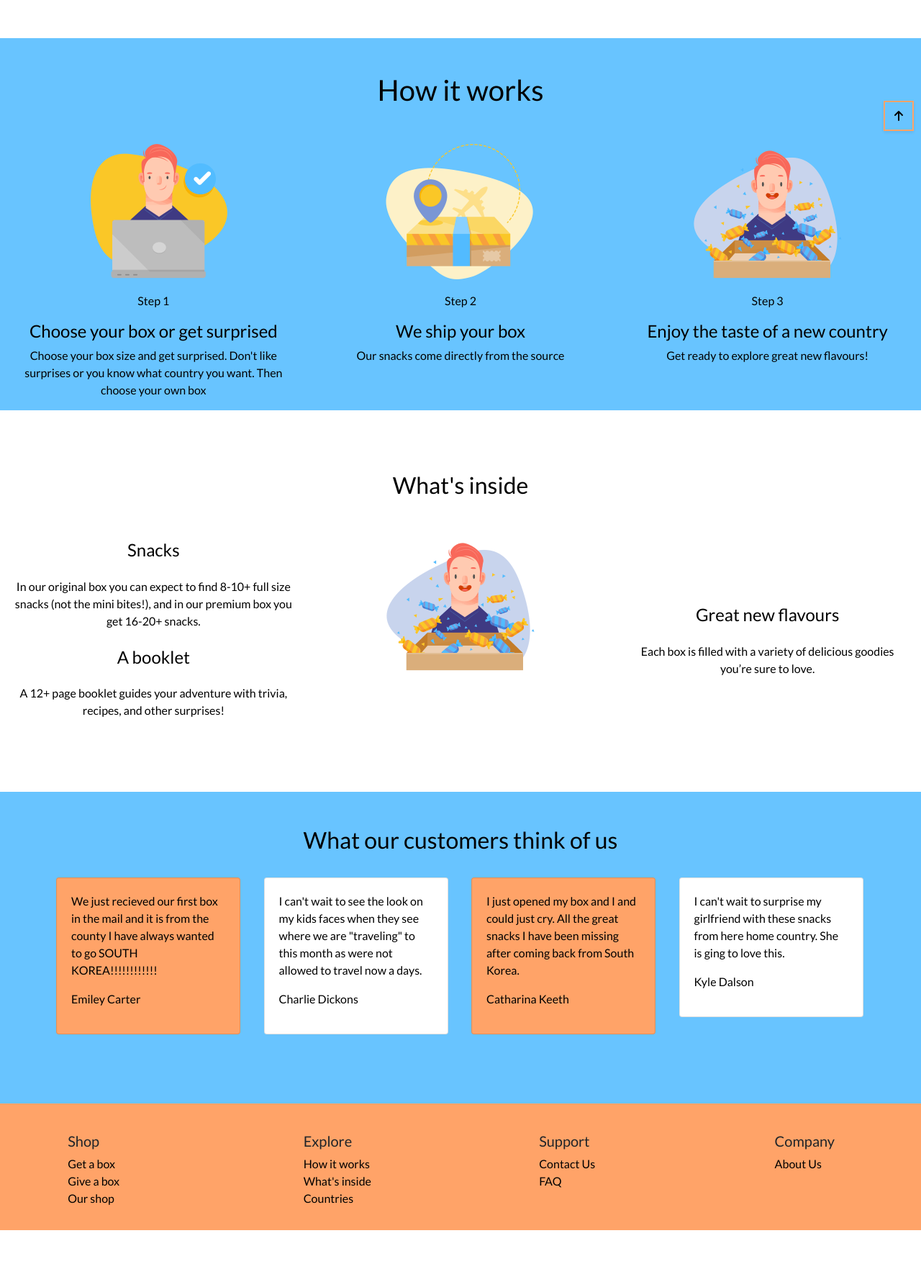
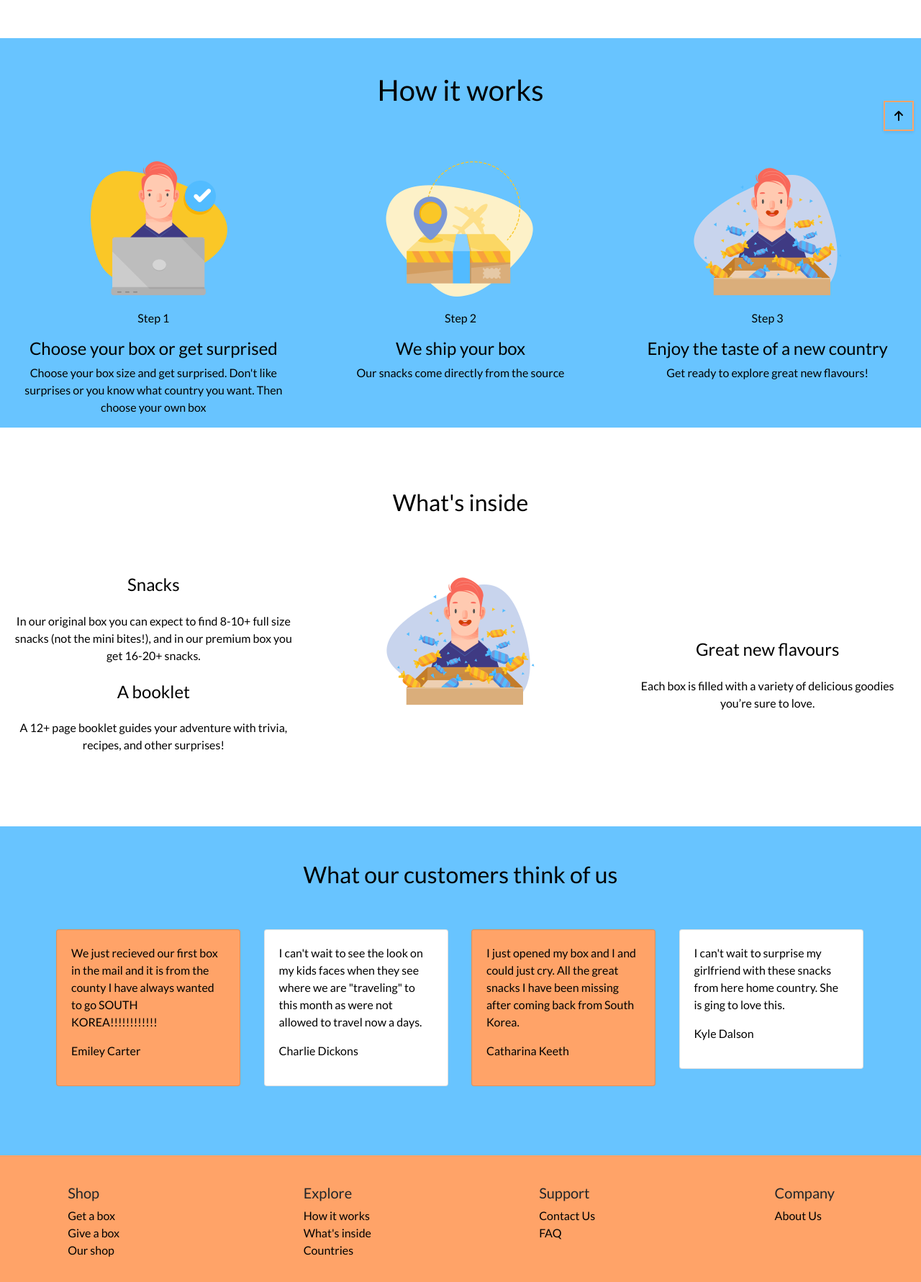
Before and after one commit to ceciliabinck/taste-world-snacks, a Django app: page / in a window 1280 px wide. Shown: the part 608-2389 px from the top of the page at 72% size. Before the commit the page ends 2317 px from the top, so only its background shows below. Run offline with Django 3.2, Linux system fonts and the light colour scheme; some libraries are stand-ins or nearby versions.

Commit message:
Added padding to h2 on home page

```diff
--- a/home/templates/home/index.html
+++ b/home/templates/home/index.html
@@ -37,7 +37,7 @@
 </div>
 <hr>
 <div class="container color-1 pt-5">
-    <div class="row">
+    <div class="row pb-4">
         <div class="text-center mb-4 text-black col-12">
             <h1>
                 How it works
@@ -73,7 +73,7 @@
 </div>
 <hr>
     <div class="container py-5">
-    <div class="row">
+    <div class="row pb-4">
         <div class="text-center mb-4 text-black col-12">
             <h2>
                 What's inside
@@ -100,7 +100,7 @@
 </div>
 <hr>
 <div class="container color-1 py-5">
-    <div class="row">
+    <div class="row pb-4">
         <div class="text-center mb-4 text-black col-12">
             <h2>
                 What our customers think of us
```
